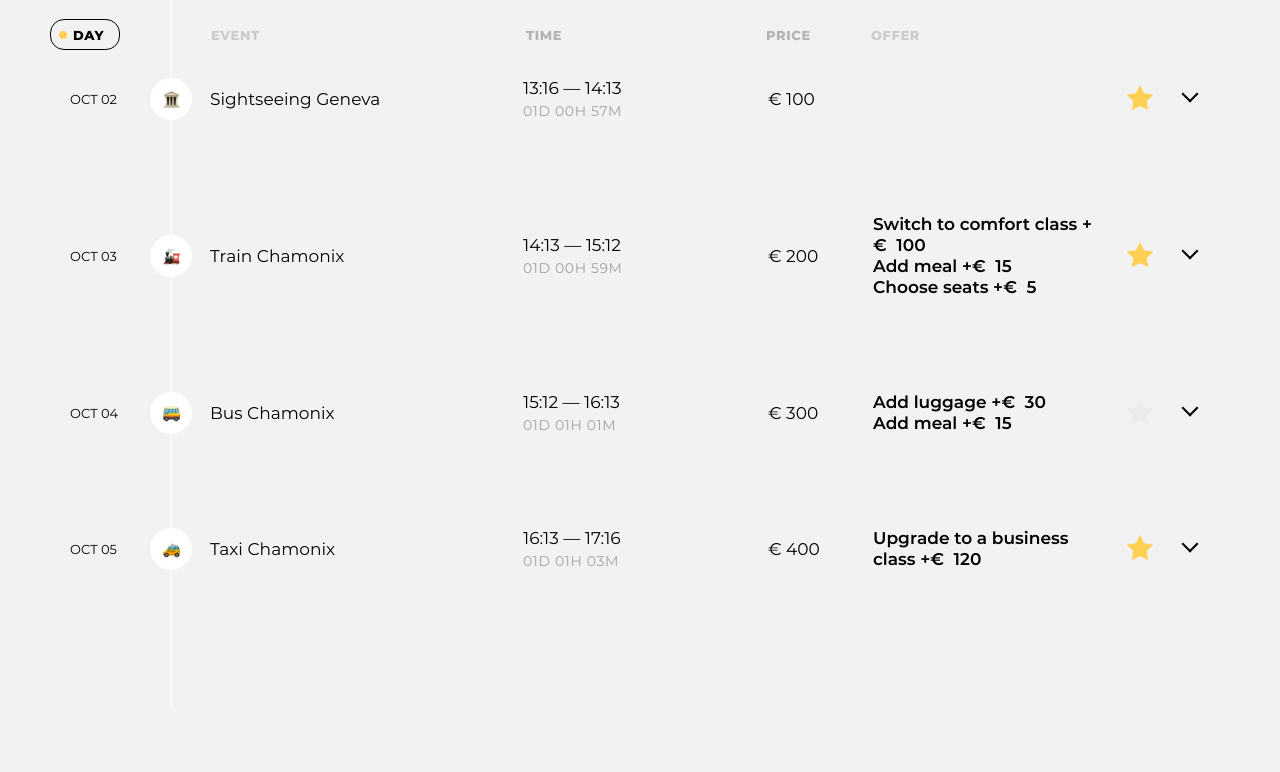
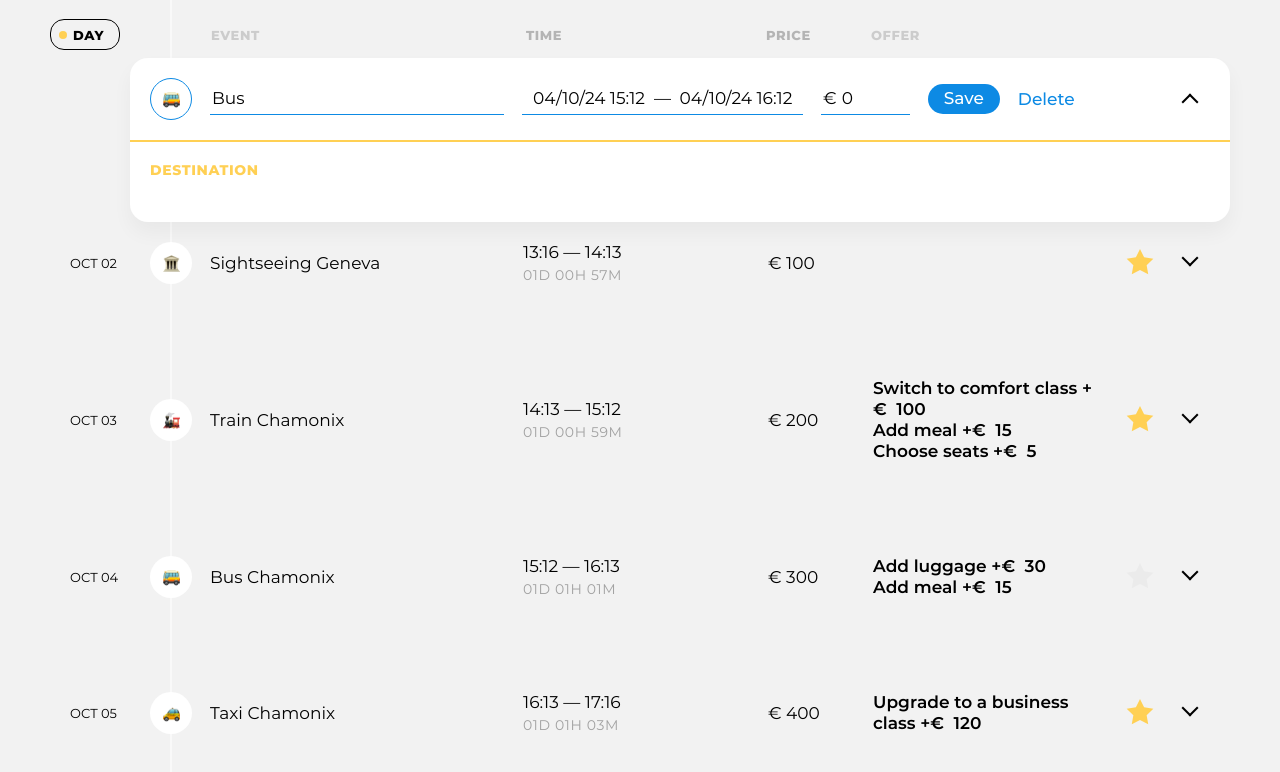
Before and after one commit to htmlacademy-ecmascript/1354255-big-trip-24, a website built with webpack: page public/index.html in a window 1280 px wide. Both pictures are taken after a click on the button "New event". Shown: the part 92-864 px from the top of the page. Before the commit the page ends 800 px from the top, so only its background shows below. Built offline with nearby package versions, Linux system fonts and the light colour scheme.

Commit message:
feat: add creating new point

```diff
--- a/public/index.html
+++ b/public/index.html
@@ -24,8 +24,6 @@
 
             </div>
           </div>
-
-          <button class="trip-main__event-add-btn  btn  btn--big  btn--yellow" type="button">New event</button>
         </div>
       </div>
     </header>
--- /dev/null
+++ b/src/presenter/add-new-point-presenter.js
@@ -0,0 +1,95 @@
+import { nanoid } from 'nanoid';
+
+import { remove, render, RenderPosition } from '@/framework/render';
+
+import AddNewPointView from '@/view/add-new-point-view';
+import PointFormView from '@/view/point-view/point-form-view';
+
+import { UpdateType, UserAction } from '@/utils';
+
+class AddNewPointPresenter {
+  #addNewPointComponent = null;
+
+  #destinationsModel = null;
+  #offersModel = null;
+
+  #handleAddPointButtonClick = null;
+
+  #pointListContainer = null;
+  #addPointComponent = null;
+
+  #handleDataChange = null;
+  #handleDestroy = null;
+
+  constructor({
+    onAddPointButtonClick,
+    destinationsModel,
+    offersModel,
+    pointListContainer,
+    onDataChange
+  }) {
+    this.#handleAddPointButtonClick = onAddPointButtonClick;
+    this.#destinationsModel = destinationsModel;
+    this.#offersModel = offersModel;
+    this.#pointListContainer = pointListContainer;
+    this.#handleDataChange = onDataChange;
+  }
+
+  init() {
+    if (this.#addNewPointComponent) {
+      return;
+    }
+
+    const addNewPointContainerElement = document.querySelector('.trip-main');
+
+    this.#addNewPointComponent = new AddNewPointView({
+      onAddPointButtonClick: this.#handleAddPointButtonClick
+    });
+
+    render(this.#addNewPointComponent, addNewPointContainerElement, RenderPosition.BEFOREEND);
+  }
+
+  initNewPoint() {
+    if (this.#addPointComponent) {
+      return;
+    }
+
+    this.#addPointComponent = new PointFormView({
+      destinationsModel: this.#destinationsModel,
+      offersModel: this.#offersModel,
+      onFormSubmit: this.#handleFormSubmit,
+    });
+
+    render(this.#addPointComponent, this.#pointListContainer, RenderPosition.AFTERBEGIN);
+    document.addEventListener('keydown', this.#escKeyDownHandler);
+  }
+
+  destroy() {
+    if (!this.#addPointComponent) {
+      return;
+    }
+
+    remove(this.#addPointComponent);
+    this.#addPointComponent = null;
+    this.#handleDestroy();
+    document.removeEventListener('keydown', this.#escKeyDownHandler);
+  }
+
+  #handleFormSubmit = (point) => {
+    this.#handleDataChange (
+      UserAction.ADD_POINT,
+      UpdateType.MINOR,
+      { id: nanoid(), ...point }
+    );
+    this.destroy();
+  };
+
+  #escKeyDownHandler = (evt) => {
+    if (evt.key === 'Escape') {
+      evt.preventDefault();
+      this.destroy();
+    }
+  };
+}
+
+export default AddNewPointPresenter;
--- a/src/presenter/route-presenter.js
+++ b/src/presenter/route-presenter.js
@@ -1,5 +1,6 @@
 import { remove, render } from '@/framework/render';
 
+import AddNewPointPresenter from '@/presenter/add-new-point-presenter';
 import PointPresenter from '@/presenter/point-presenter';
 import SortPresenter from '@/presenter/sort-presenter';
 import MessageView from '@/view/message-view';
@@ -31,6 +32,7 @@ class RoutePresenter {
 
   #sortPresenter = null;
   #pointPresenters = new Map();
+  #addNewPointPresenter = null;
 
   constructor({
     routeModel,
@@ -60,6 +62,24 @@ class RoutePresenter {
 
   init() {
     this.#renderRoute();
+
+    this.#addNewPointPresenter = new AddNewPointPresenter({
+      onAddPointButtonClick: () => {
+        this.createPoint();
+      },
+      onDataChange: this.#handleViewAction,
+      destinationsModel: this.#destinationsModel,
+      offersModel: this.#offersModel,
+      pointListContainer: this.#pointListComponent.element
+    });
+
+    this.#addNewPointPresenter.init();
+  }
+
+  createPoint() {
+    this.#currentSort = Sort.DAY;
+    this.#filtersModel.setFilter(UpdateType.MAJOR, FilterType.EVERYTHING);
+    this.#addNewPointPresenter.initNewPoint();
   }
 
   #renderRoute() {
--- /dev/null
+++ b/src/view/add-new-point-view/create-template.js
@@ -0,0 +1,9 @@
+const createTemplate = () => (
+  `<button
+    class="trip-main__event-add-btn btn btn--big btn--yellow"
+    type="button"
+    >New event</button>
+  `
+);
+
+export { createTemplate };
--- /dev/null
+++ b/src/view/add-new-point-view/index.js
@@ -0,0 +1,27 @@
+import AbstractView from '@/framework/view/abstract-view';
+import { createTemplate } from './create-template';
+
+class AddNewPointView extends AbstractView {
+  #handleAddPointButtonClick = null;
+
+  constructor({ onAddPointButtonClick }) {
+    super();
+    this.#handleAddPointButtonClick = onAddPointButtonClick;
+    this.#setEventListeners();
+  }
+
+  get template() {
+    return createTemplate();
+  }
+
+  #setEventListeners() {
+    this.element.addEventListener('click', this.#addPointButtonClickHandler);
+  }
+
+  #addPointButtonClickHandler = (evt) => {
+    evt.preventDefault();
+    this.#handleAddPointButtonClick();
+  };
+}
+
+export default AddNewPointView;
```
